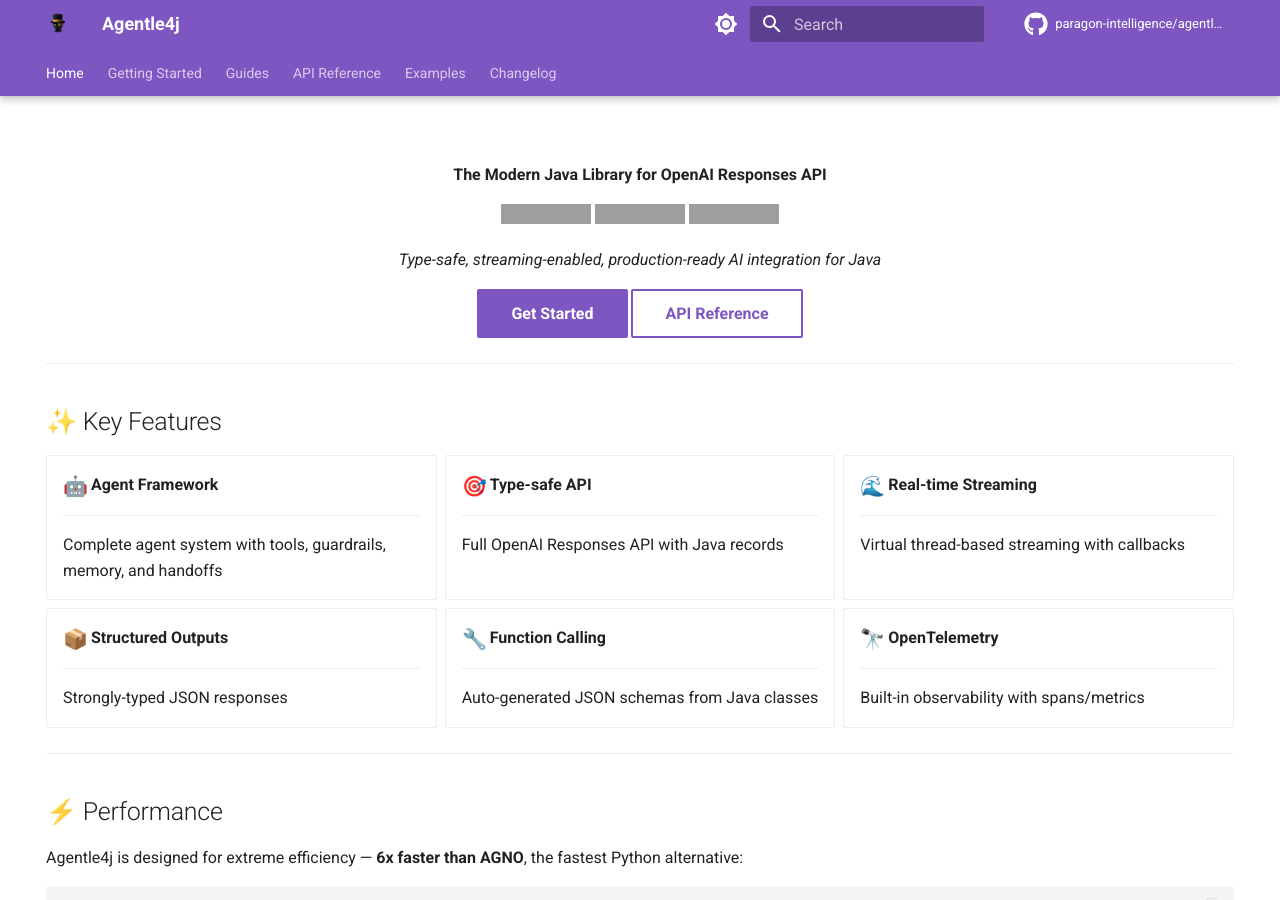
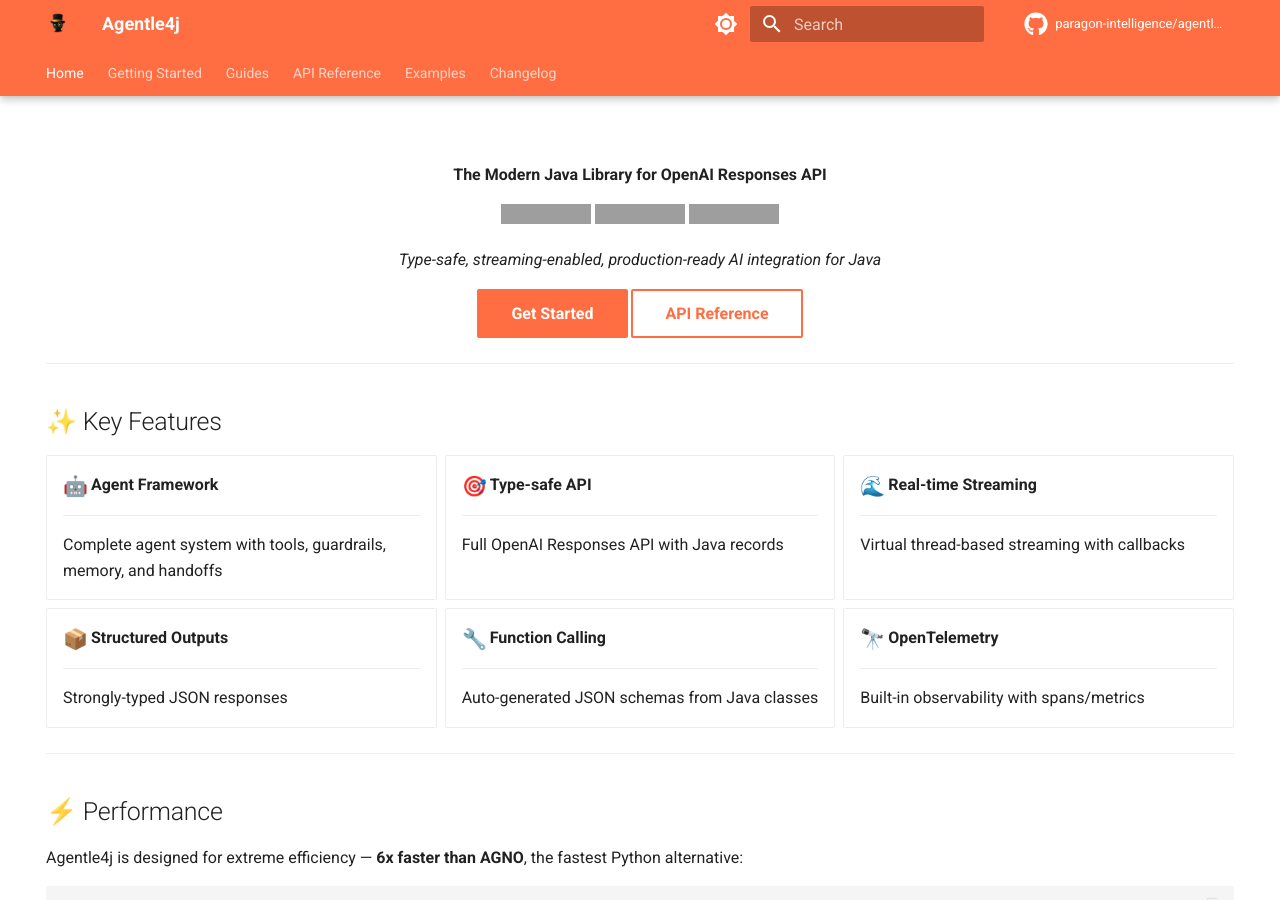
Before and after one commit to paragon-intelligence/agentle4j, an MkDocs documentation site: the page built from docs/index.md, in a window 1280 px wide and 900 px high. Built offline with MkDocs 1.6.1 and Material for MkDocs 9.7.7, drawn with Linux system fonts in a browser that asks for light colours; emoji names are drawn with the system emoji font; comment, search, counter and statistics services are not loaded; the version menu is left out; grey boxes are pictures that could not be loaded.

Commit message:
docs: Update MkDocs theme primary color to deep orange and accent to amber.

```diff
--- a/mkdocs.yml
+++ b/mkdocs.yml
@@ -25,14 +25,14 @@
     - content.tabs.link
   palette:
     - scheme: default
-      primary: deep purple
-      accent: purple
+      primary: deep orange
+      accent: amber
       toggle:
         icon: material/brightness-7
         name: Switch to dark mode
     - scheme: slate
-      primary: deep purple
-      accent: purple
+      primary: deep orange
+      accent: amber
       toggle:
         icon: material/brightness-4
         name: Switch to light mode
```
